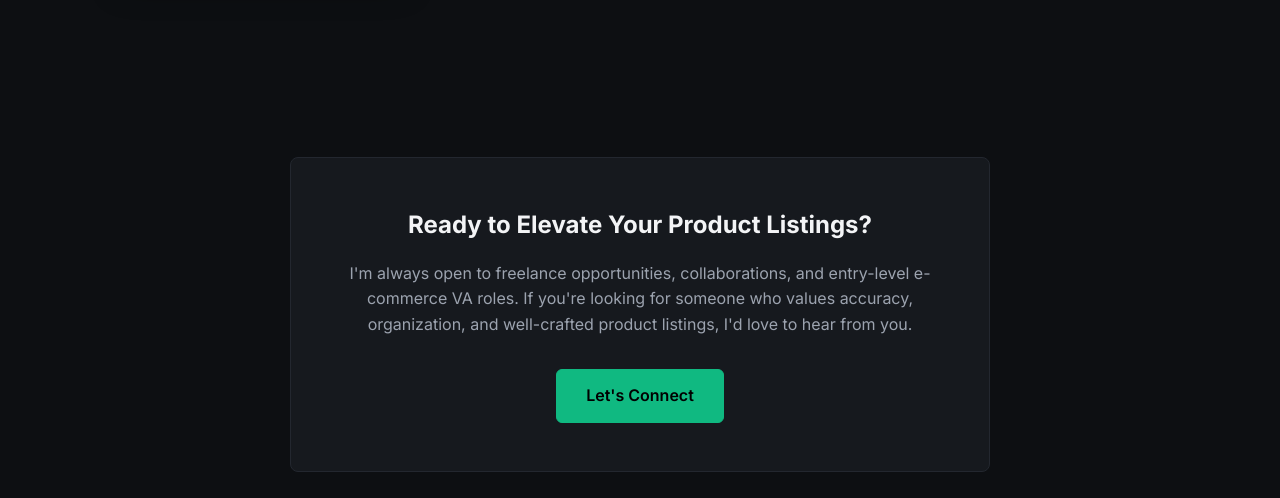
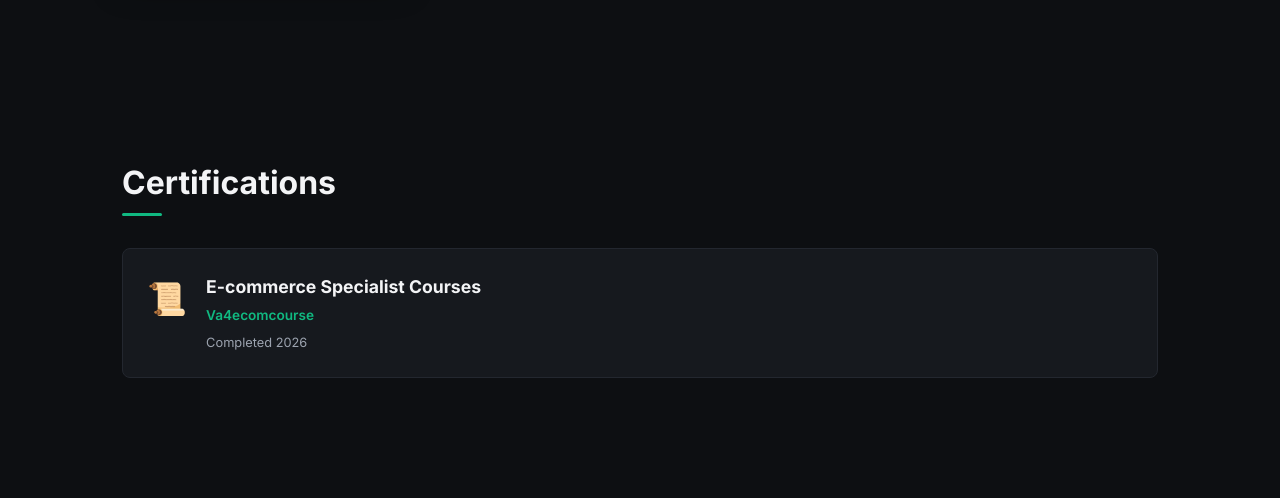
Before and after one commit to scatterbox2/portfolio, a plain HTML site: page index.html in a window 1280 px wide. Shown: the part 7192-7690 px from the top of the page. Drawn offline with Linux system fonts and the light colour scheme.

Commit message:
Update index.html

```diff
--- a/index.html
+++ b/index.html
@@ -1404,28 +1404,20 @@
       </div>
     </section>
 
-    <!-- 6. CERTIFICATIONS SECTION
+    <!-- 6. CERTIFICATIONS SECTION -->
     <section id="certifications">
       <h2 class="section-title">Certifications</h2>
       <div class="cert-grid">
         <div class="cert-card">
           <div class="cert-icon">📜</div>
           <div class="cert-info">
-            <h3>HubSpot CRM Certification</h3>
-            <div class="cert-issuer">HubSpot Academy</div>
+            <h3>E-commerce Specialist Courses</h3>
+            <div class="cert-issuer">Va4ecomcourse</div>
             <div class="cert-date">Completed 2026</div>
           </div>
         </div>
-        <div class="cert-card">
-          <div class="cert-icon">📜</div>
-          <div class="cert-info">
-            <h3>Virtual Assistant Training Program</h3>
-            <div class="cert-issuer">Professional Training Program</div>
-            <div class="cert-date">Completed 2025</div>
-          </div>
-        </div>
       </div>
-    </section> -->
+    </section>
 
     <!-- 7. CONTACT SECTION -->
     <section id="contact">
```
